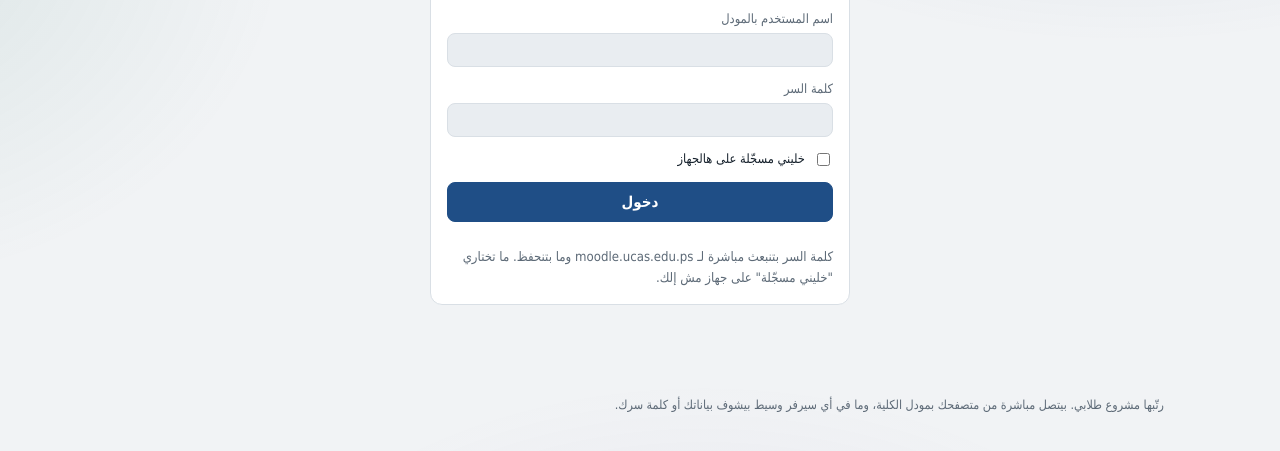
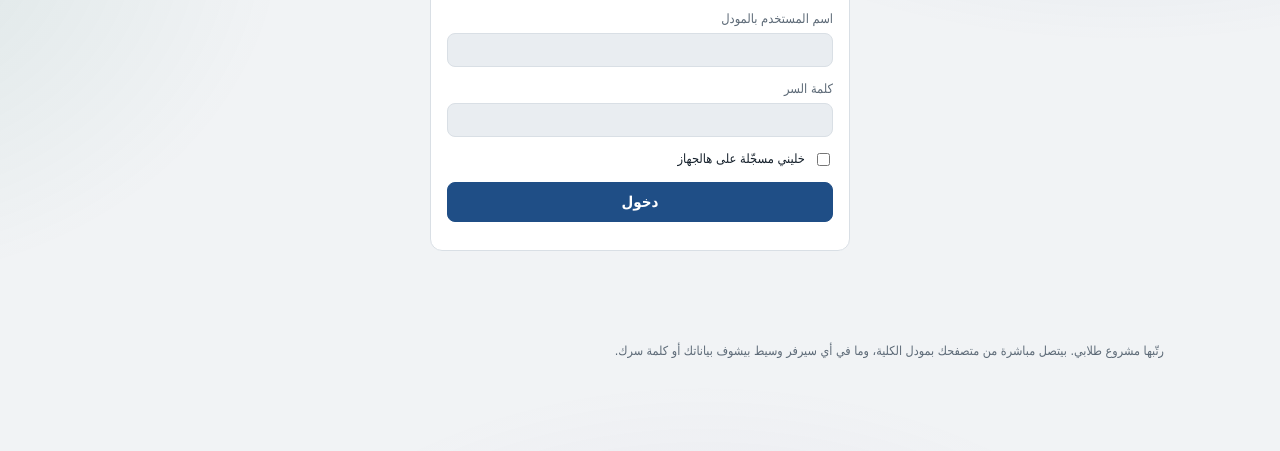
Before and after one commit to israa-jamal499/rattibha, a plain HTML site: page index.html in a window 1280 px wide. Shown: the part 215-666 px from the top of the page. Drawn offline with Linux system fonts and the light colour scheme.

Commit message:
Update index.html

```diff
--- a/index.html
+++ b/index.html
@@ -676,7 +676,7 @@ function viewLogin(err){
     <label>كلمة السر<input id="lp" type="password" autocomplete="current-password" required dir="ltr"></label>
     <label style="display:flex;gap:8px;align-items:center;color:var(--ink)"><input type="checkbox" id="lr" style="width:auto"> خليني مسجّلة على هالجهاز</label>
     <button class="btn primary" id="lb">دخول</button><div class="err">${esc(err||'')}</div>
-    <p class="muted small" style="margin:0">كلمة السر بتنبعث مباشرة لـ moodle.ucas.edu.ps وما بتنحفظ. ما تختاري "خليني مسجّلة" على جهاز مش إلك.</p></form></main>`;
+   </form></main>`;
 }
 
 /* ================= render & events ================= */
```
